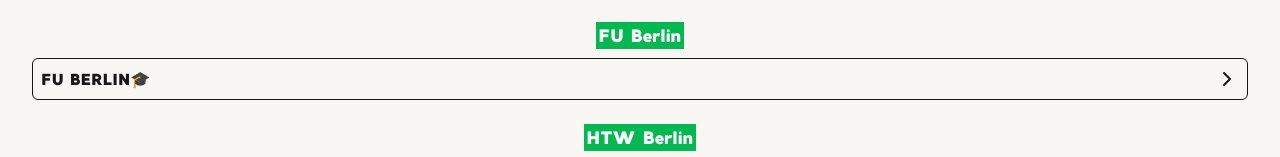
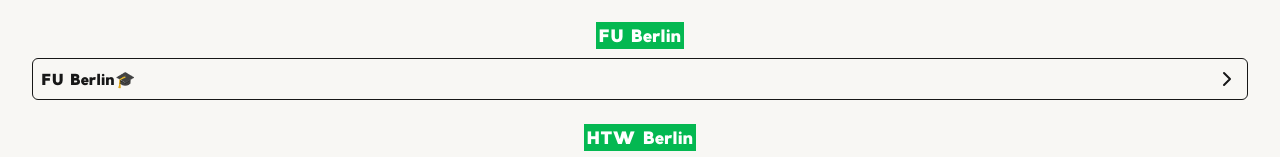
Before and after one commit to fatngucci/gruppen, a Next.js app: page / in a window 1280 px wide. Shown: the part 580-737 px from the top of the page. Built offline with nearby package versions, Linux system fonts and the light colour scheme.

Commit message:
chore: casing

```diff
--- a/src/app/page.tsx
+++ b/src/app/page.tsx
@@ -47,7 +47,7 @@
             <div className="text-center">
               <p className="text-lg font-bold"><span className="bg-[#04b851] text-[#ffffff] p-0.5">FU Berlin</span></p>
               <LinkButton
-                uni="FU BERLIN🎓"
+                uni="FU Berlin🎓"
                 link="https://chat.whatsapp.com/DhCLbTBXHc7JbJrRgj2a2o"
                 />
             </div>
```
